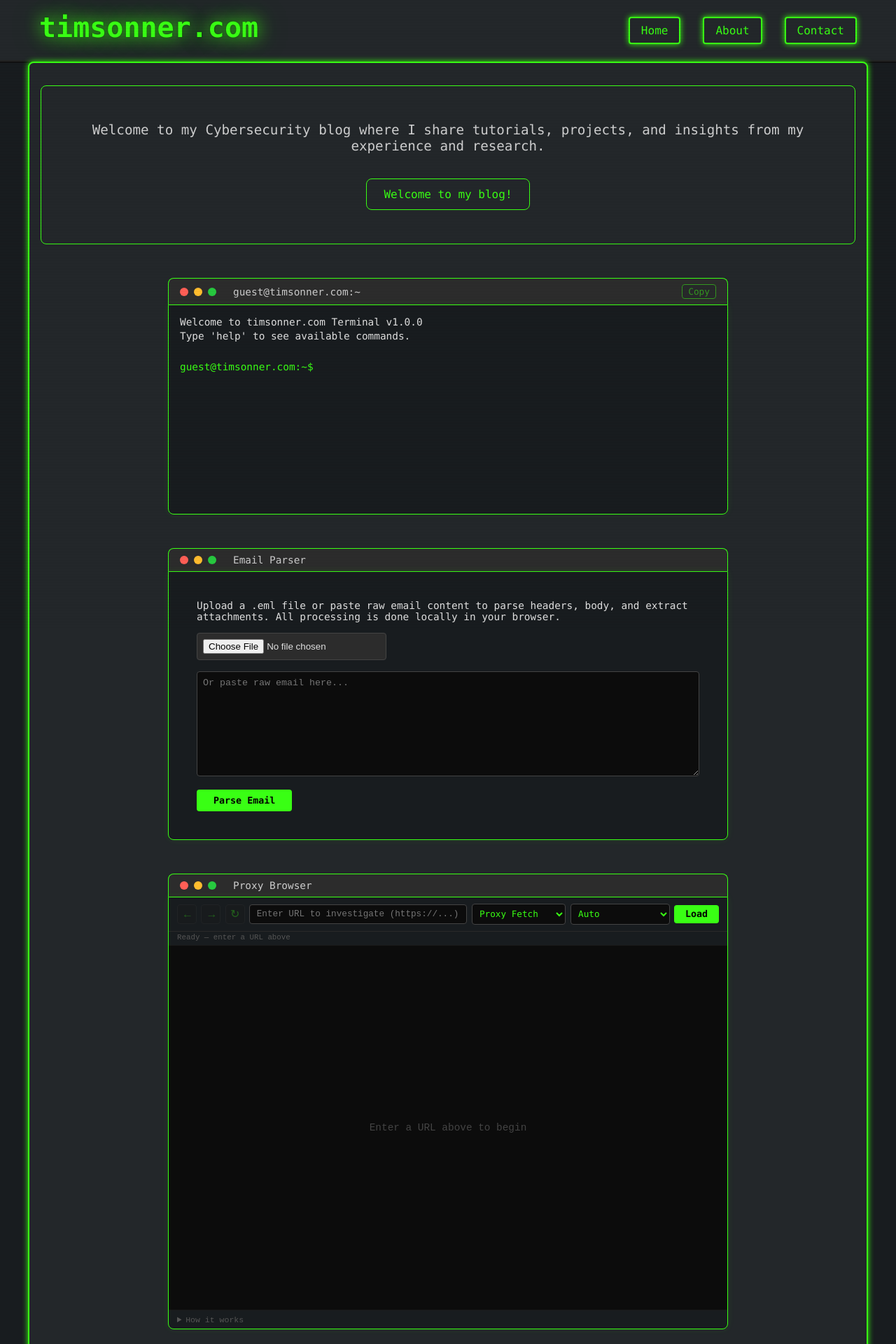
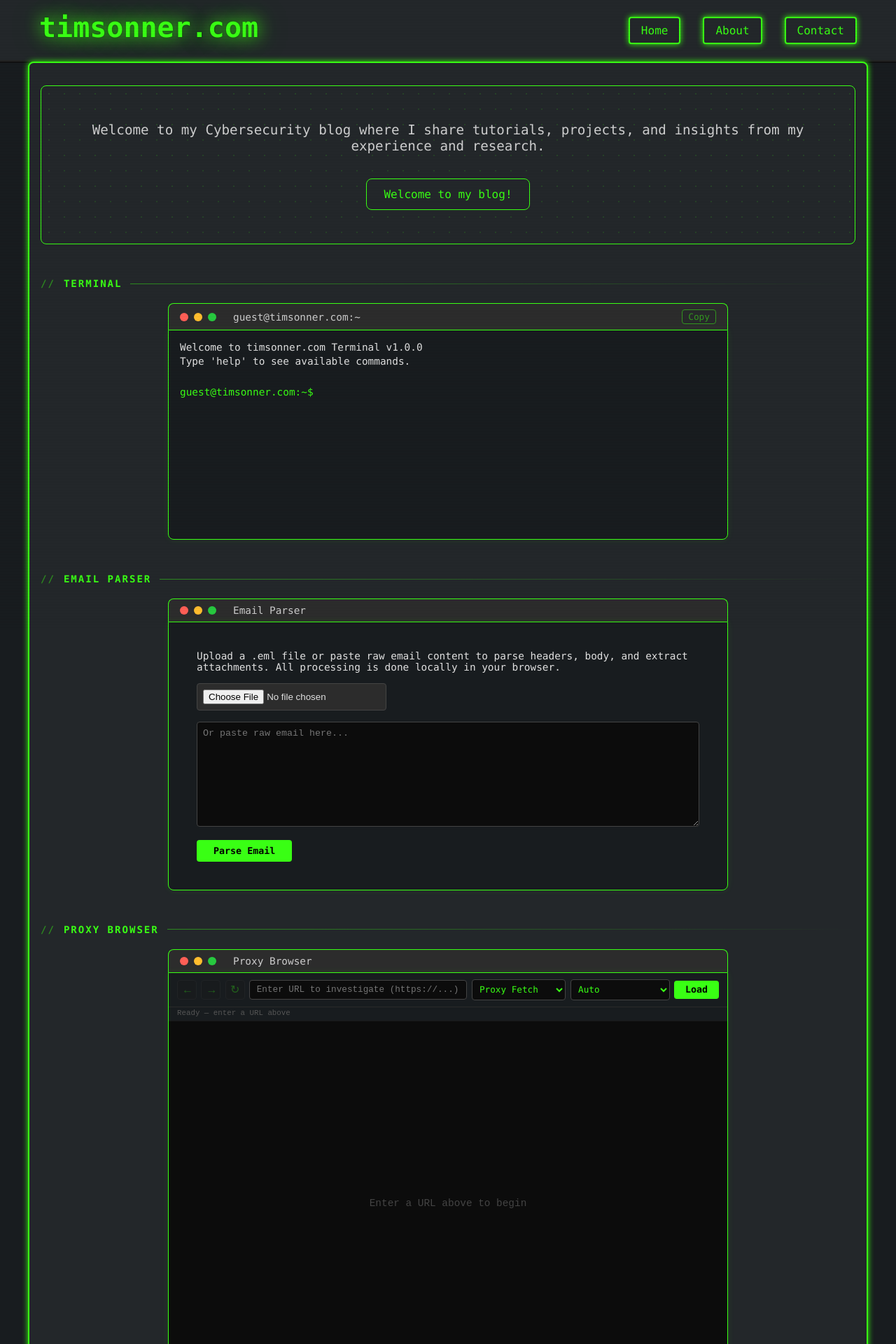
Before and after one commit to timsonner/timsonner.github.io, a Jekyll site: the page built from index.html, in a window 1280 px wide. Shown: the top 1920 px of the page at 70% size. Built offline with Jekyll 4.4.1, drawn with Linux system fonts in a browser that asks for light colours.

Commit message:
Add section divider labels across all homepage tool sections

```diff
--- a/assets/main.scss
+++ b/assets/main.scss
@@ -557,3 +557,47 @@ body::after {
 .site-title {
   animation: glow-pulse 3s ease-in-out infinite;
 }
+
+// ── Medium: Hero dot-grid, date badges, section header ───────────────────────
+
+// Dot-grid pattern layered over the hero background
+.hero-section {
+  background-image: radial-gradient(circle, rgba(57, 255, 20, 0.12) 1px, transparent 1px);
+  background-size: 22px 22px;
+}
+
+// Post date as terminal bracket badge: [ Jan 3, 2026 ]
+.post-meta {
+  font-size: 0.82rem;
+  letter-spacing: 0.04em;
+  color: $color-text-grey;
+
+  &::before { content: '[ '; color: $color-primary; font-weight: bold; }
+  &::after  { content: ' ]'; color: $color-primary; font-weight: bold; }
+}
+
+// Reusable terminal-style section divider — used for all homepage sections
+.section-label,
+.posts-section > h2 {
+  font-size: 0.88rem;
+  letter-spacing: 0.14em;
+  text-transform: uppercase;
+  color: $color-primary;
+  display: flex;
+  align-items: center;
+  gap: 0.75rem;
+  margin: 2rem 0 1.25rem;
+
+  &::before {
+    content: '//';
+    opacity: 0.45;
+    flex-shrink: 0;
+  }
+
+  &::after {
+    content: '';
+    flex: 1;
+    height: 1px;
+    background: linear-gradient(to right, rgba(57, 255, 20, 0.45), transparent);
+  }
+}
--- a/index.html
+++ b/index.html
@@ -12,10 +12,13 @@ title: Home
     </div>
   </div>
 
+  <h2 class="section-label">Terminal</h2>
   {% include terminal.html %}
 
+  <h2 class="section-label">Email Parser</h2>
   {% include email-parser.html %}
 
+  <h2 class="section-label">Proxy Browser</h2>
   {% include proxy-browser.html %}
 
 
```
